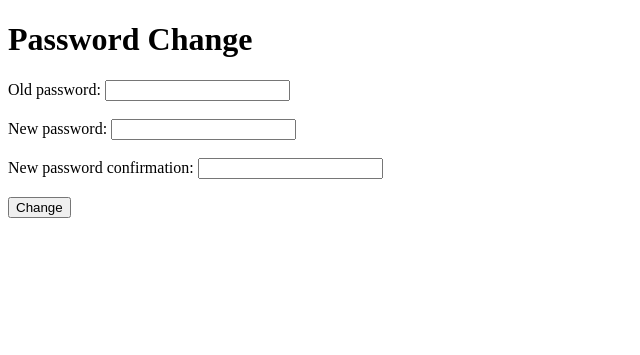
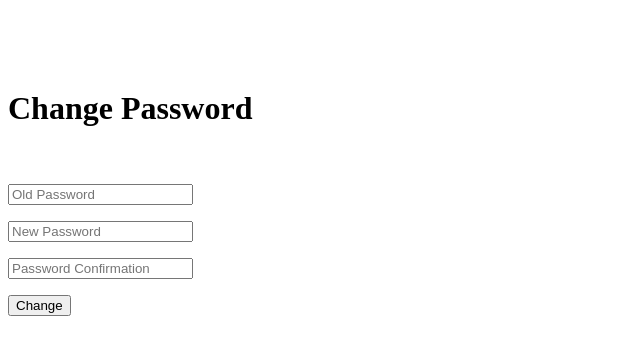
Before and after one commit to verediongzon/Django-TimeLog, a Django app: page /change/ in a window 1280 px wide. Shown: the part 29-384 px from the top of the page, without its empty margins (0-640 px from the left). Run offline with Django 3.2, Linux system fonts and the light colour scheme.

Commit message:
updating master from tofie

```diff
--- a/logme/templates/logme/change_password.html
+++ b/logme/templates/logme/change_password.html
@@ -25,24 +25,55 @@
 			</nav>
 				<div class="container">
 					<div class="row">
-						<div class="col-sm-4 col-md-5 col-md-offset-4">
+						<div class="col-sm-4 col-md-5 col-md-offset-4" style="margin-top: 90px;">
 							<div id="change">
-								<h1 class="text-center login-title"><strong>Password Change</strong></h1>
+								<h1 class="text-center login-title"><strong>Change Password</strong></h1><br></br>
 									<div class="form-group">
 										<form action="" method="POST">
 											{% csrf_token %}
-											{{password_form.errors}}
+												<div class="form-group">
+													 <input type="password" class="form-control" placeholder="Old Password" name="{{ password_form.old_password.html_name}}" required>
+														{% if password_form.old_password.errors %}
+														<div style="margin-top:13px;">
+															<div class="alert alert-danger">
+																<p class="error">
+																	{{ password_form.old_password.errors }}
+																</p>{% endif %}
+															</div>
+														<p><label for="old_password"{% if form.password.errors %} class="error"{% endif %}></label></p>
+												</div>
+												<div class="form-group">
+													 <input type="password" class="form-control" placeholder="New Password" name="{{ password_form.new_password1.html_name}}" required>
+														{% if password_form.new_password1.errors %}
+														<div style="margin-top:13px;">
+															<div class="alert alert-danger">
+																<p class="error">
+																	{{ password_form.new_password1.errors }}
+																</p>{% endif %}
+															</div>
+														<p><label for="new_password1"{% if form.password.errors %} class="error"{% endif %}></label></p>
+												</div>
+												<div class="form-group">
+													 <input type="password" class="form-control" placeholder="Password Confirmation" name="{{ password_form.new_password2.html_name}}" required>
+														{% if password_form.new_password2.errors %}
+														<div style="margin-top:13px;">
+															<div class="alert alert-danger">
+																<p class="error">
+																	{{ password_form.new_password2.errors }}
+																</p>{% endif %}
+															</div>
+														<p><label for="new_password2"{% if form.password.errors %} class="error"{% endif %}></label></p>
 
-													Old password: {{password_form.old_password}}
-														<br><br>
-													New password: {{password_form.new_password1}}
-													<br><br>
-													New password confirmation: {{password_form.new_password2}}
-													<br><br>
-												<input type="submit" value="Change">
-														{% if change %}
-															Password Change
-																{% endif %}
+													<button type="submit" class="btn btn-primary btn-lg">Change</i></button>
+															{% if change %}
+														Password successfully changed!
+													{% endif %}
+												</div>
 										</form>
+									</div>
+							</div>
+						</div>
+					</div>
+				</div>
 		</body>
 </html>
```
Also changed, not shown: logme/static/logme/css/style.css (+6 -15 lines), logme/templates/logme/homes.html (+7 -6 lines).
